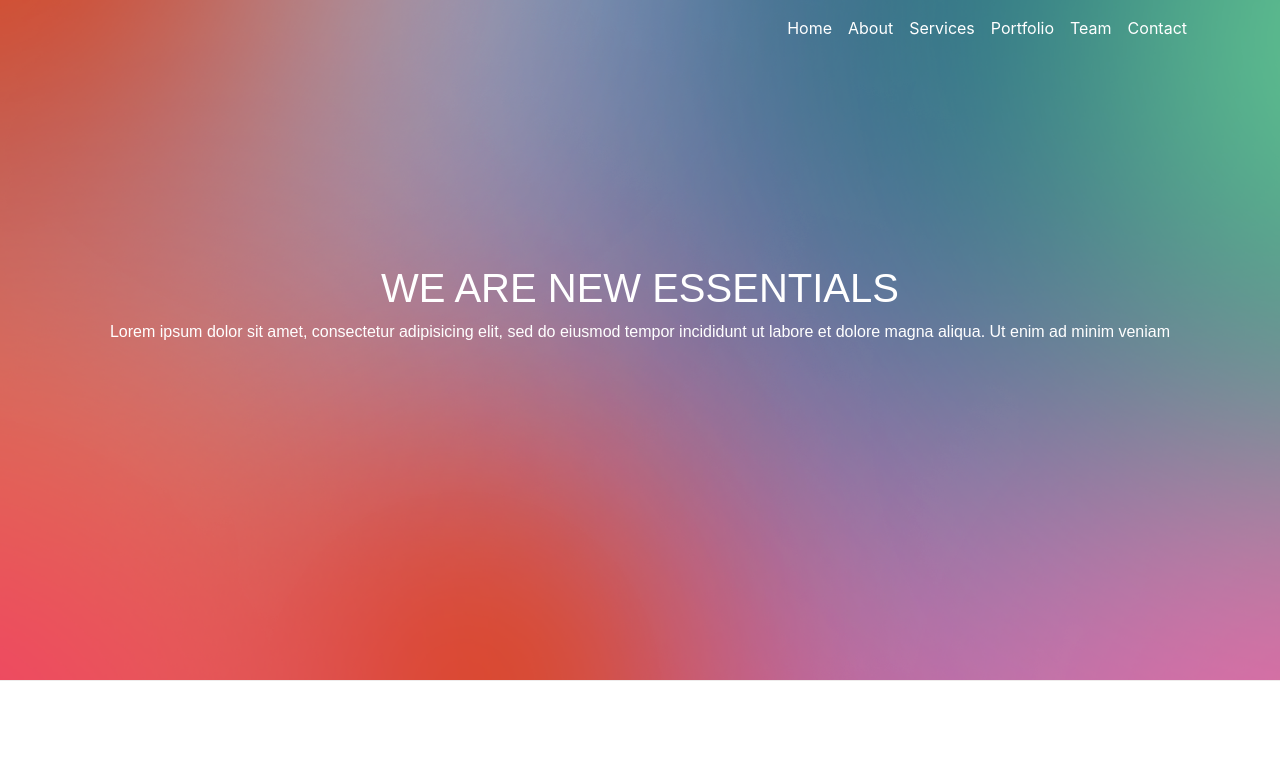
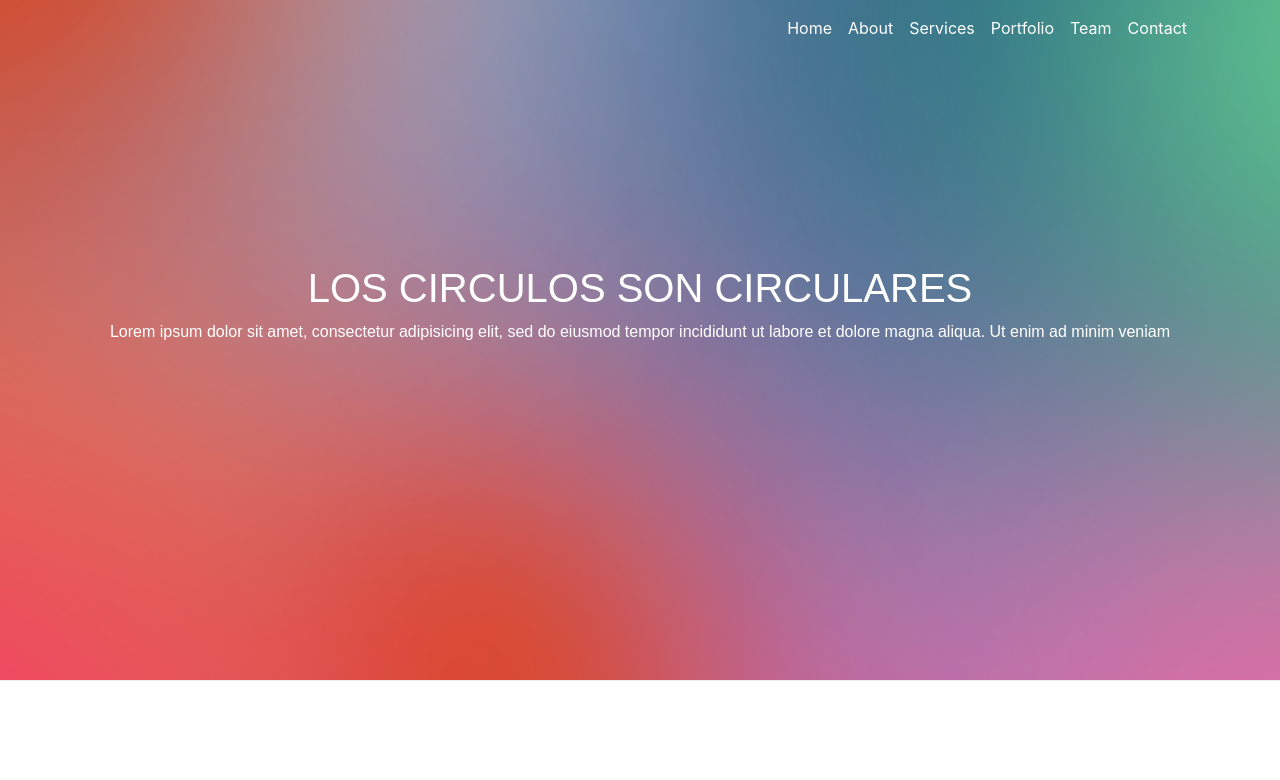
Before and after one commit to Andrefer25/NEW, a plain HTML site: page index.html in a window 1280 px wide. Shown: the top 780 px of the page. Drawn offline with Linux system fonts and the light colour scheme; a web font is replaced by a local one.

Commit message:
Ver 0.6.10

```diff
--- a/index.html
+++ b/index.html
@@ -35,7 +35,7 @@
 	</nav>
 	<div id="intro" data-speed="4" class="background">
 		<div class="titleprinc">
-			<h1 class="text-center">WE ARE NEW ESSENTIALS</h1>
+			<h1 class="text-center">LOS CIRCULOS SON CIRCULARES</h1>
 			<p class="text-center">Lorem ipsum dolor sit amet, consectetur adipisicing elit, sed do eiusmod
 			tempor incididunt ut labore et dolore magna aliqua. Ut enim ad minim veniam</p>
 		</div>
```
